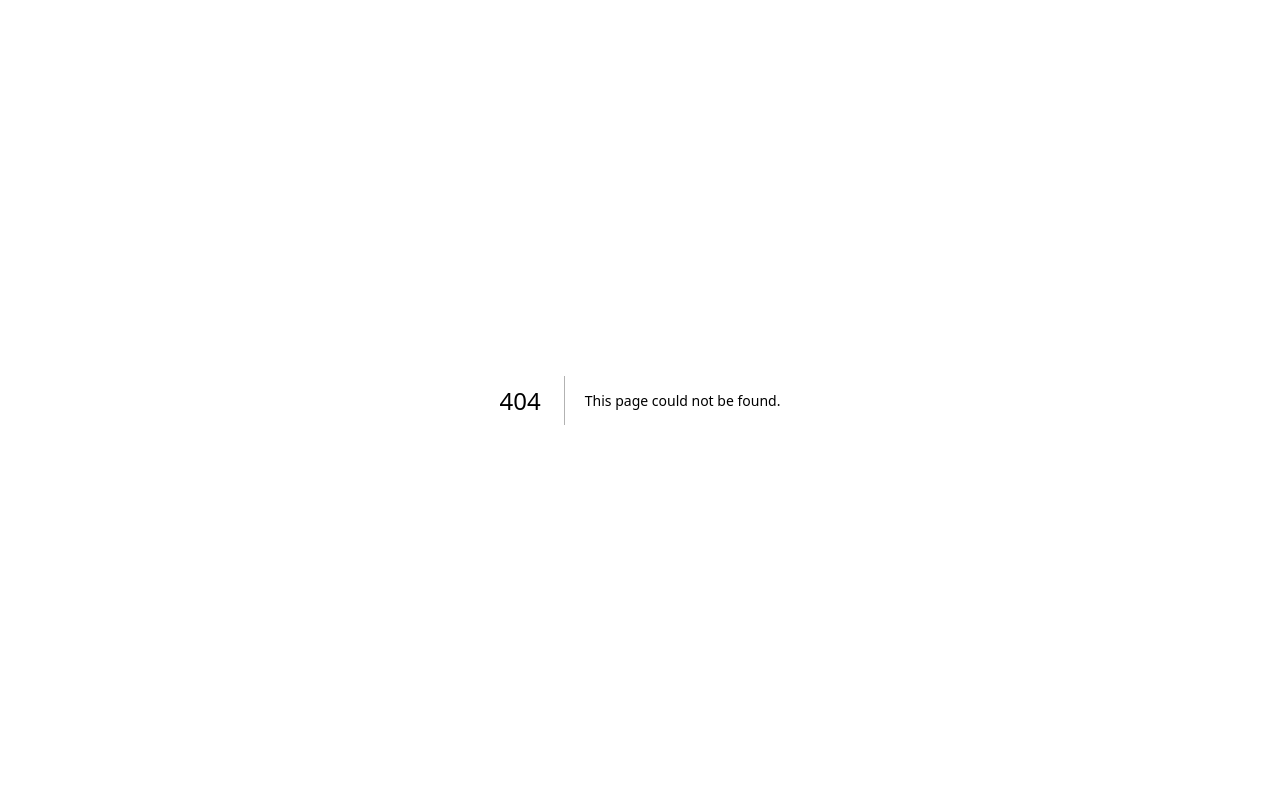
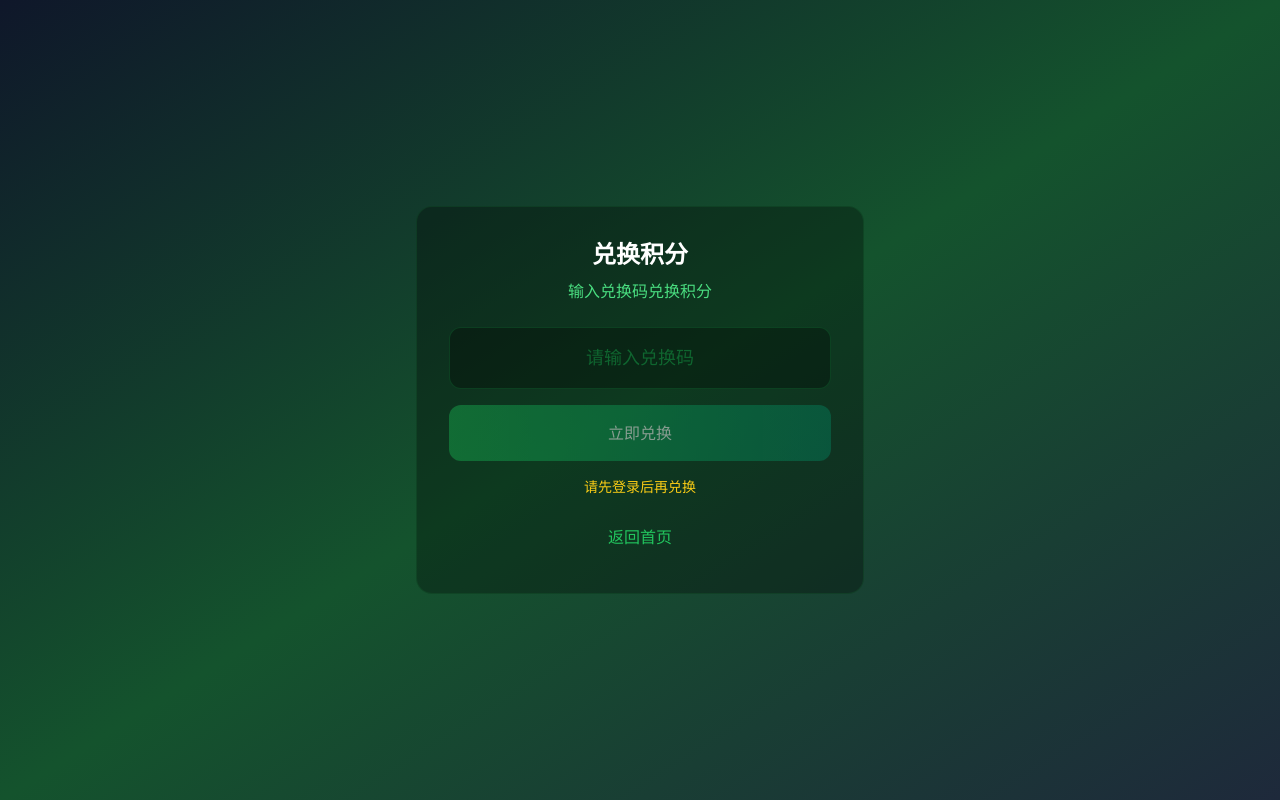
Before and after one commit to AIDSX2025265/tts-minimax, a Next.js app: page /redeem in a window 1280 px wide. Before the commit this address had no page. Built offline with nearby package versions, Linux system fonts and the light colour scheme; no server answers.

Commit message:
Add redeem page

```diff
--- /dev/null
+++ b/app/redeem/page.tsx
@@ -0,0 +1,94 @@
+'use client'
+
+import { useState } from 'react'
+import { signIn, useSession } from 'next-auth/react'
+import { useRouter } from 'next/navigation'
+
+export default function Redeem() {
+  const { data: session } = useSession()
+  const [code, setCode] = useState('')
+  const [loading, setLoading] = useState(false)
+  const [result, setResult] = useState<{success?: boolean, message?: string}>({})
+  const router = useRouter()
+
+  const redeem = async () => {
+    if (!code.trim()) return
+    if (!session) {
+      alert('请先登录')
+      return
+    }
+
+    setLoading(true)
+    setResult({})
+
+    const codes = JSON.parse(localStorage.getItem('tts_redeem_codes') || '[]')
+    const codeIndex = codes.findIndex((c: any) => c.code === code.toUpperCase())
+
+    if (codeIndex < 0) {
+      setResult({ success: false, message: '兑换码不存在' })
+      setLoading(false)
+      return
+    }
+
+    if (codes[codeIndex].used) {
+      setResult({ success: false, message: '兑换码已被使用' })
+      setLoading(false)
+      return
+    }
+
+    codes[codeIndex].used = true
+    codes[codeIndex].usedBy = session.user?.email
+    localStorage.setItem('tts_redeem_codes', JSON.stringify(codes))
+
+    const users = JSON.parse(localStorage.getItem('tts_users') || '[]')
+    const userIndex = users.findIndex((u: any) => u.email === session.user?.email)
+    if (userIndex >= 0) {
+      users[userIndex].credits = (users[userIndex].credits || 0) + codes[codeIndex].credits
+      localStorage.setItem('tts_users', JSON.stringify(users))
+    }
+
+    setResult({ success: true, message: '兑换成功！+' + codes[codeIndex].credits + '积分' })
+    setLoading(false)
+  }
+
+  return (
+    <div className="min-h-screen bg-gradient-to-br from-slate-900 via-green-900 to-slate-800 flex items-center justify-center p-6">
+      <div className="max-w-md w-full">
+        <div className="bg-black/30 border border-green-800/30 rounded-2xl p-8">
+          <h1 className="text-2xl font-bold text-white text-center mb-2">兑换积分</h1>
+          <p className="text-green-400 text-center mb-6">输入兑换码兑换积分</p>
+
+          <input
+            type="text"
+            placeholder="请输入兑换码"
+            value={code}
+            onChange={(e) => setCode(e.target.value.toUpperCase())}
+            className="w-full p-4 bg-black/30 border border-green-700/30 rounded-xl text-white placeholder-green-600/50 focus:outline-none focus:border-green-500 mb-4 text-center text-lg font-mono"
+          />
+
+          <button
+            onClick={redeem}
+            disabled={loading || !session}
+            className="w-full py-4 bg-gradient-to-r from-green-600 to-emerald-700 text-white rounded-xl font-medium disabled:opacity-50"
+          >
+            {loading ? '兑换中...' : '立即兑换'}
+          </button>
+
+          {result.message && (
+            <div className={`mt-4 p-4 rounded-xl text-center ${result.success ? 'bg-green-600/20 border border-green-500 text-green-400' : 'bg-red-600/20 border border-red-500 text-red-400'}`}>
+              {result.message}
+            </div>
+          )}
+
+          {!session && (
+            <p className="text-yellow-400 text-center mt-4 text-sm">请先登录后再兑换</p>
+          )}
+
+          <button onClick={() => router.push('/')} className="w-full mt-4 py-3 text-green-500 hover:text-green-400">
+            返回首页
+          </button>
+        </div>
+      </div>
+    </div>
+  )
+}
```
